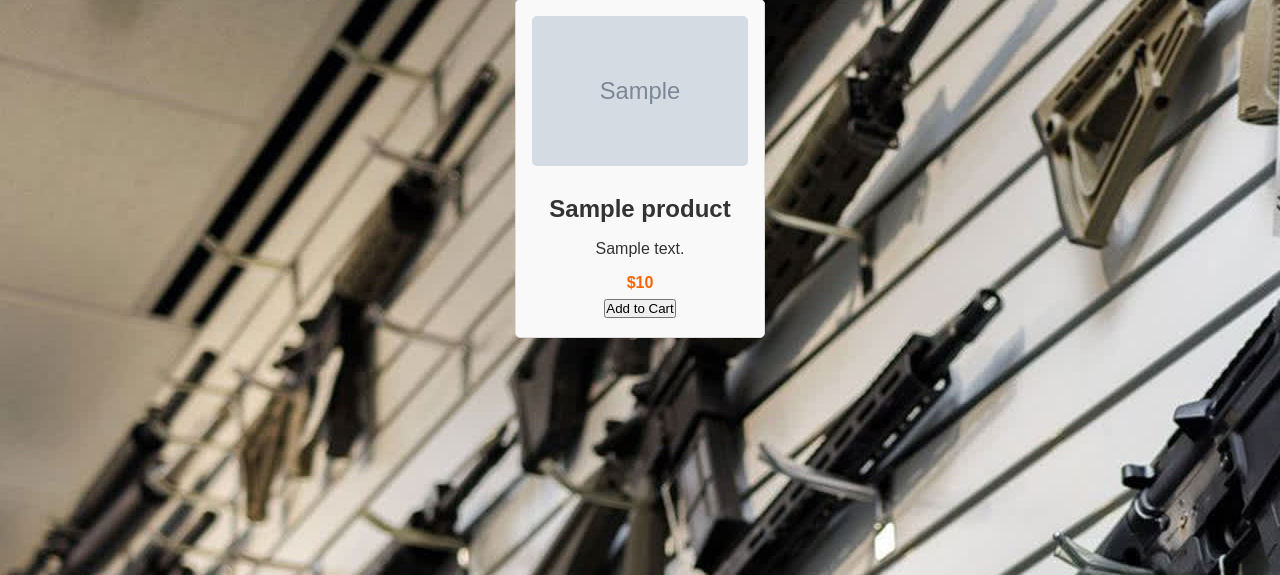
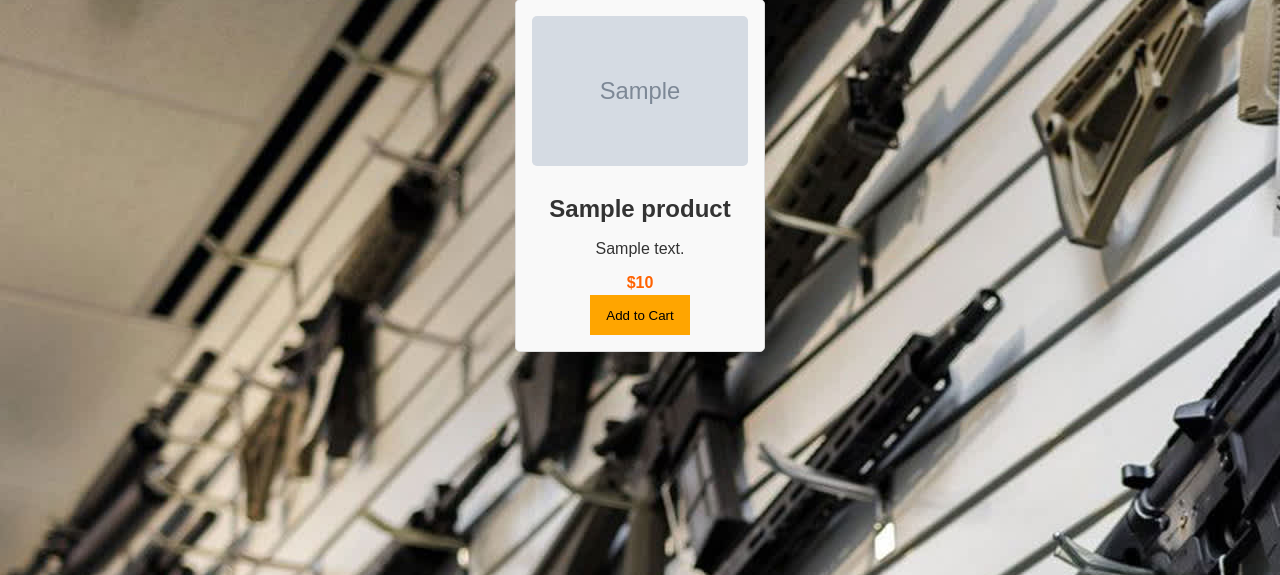
Before and after one commit to valmirgll/Projekt-UBT, a PHP site: page /products2.php in a window 1280 px wide. Shown: the part 140-715 px from the top of the page. Run offline with PHP 8.4, Linux system fonts and the light colour scheme; tables that the repository leaves empty or names only in its code hold one stand-in row (values such as "Sample post"); grey boxes marked "Sample" are stand-in pictures.

Commit message:
Update products2.php rregullime dhe shtuarje te vogla

```diff
--- a/products2.php
+++ b/products2.php
@@ -54,7 +54,7 @@ $conn->close();
                         <span>$<?= htmlspecialchars($product['price']) ?></span>
                         <form method="POST" action="">
                             <input type="hidden" name="product_id" value="<?= htmlspecialchars($product['id']) ?>">
-                            <button type="submit" name="add_to_cart">Add to Cart</button>
+                            <button type="submit" name="add_to_cart" style = "width: 100px; background-color: orange; border: none; height: 40px">Add to Cart</button>
                         </form>
                     </div>
                 <?php endforeach; ?>
```
